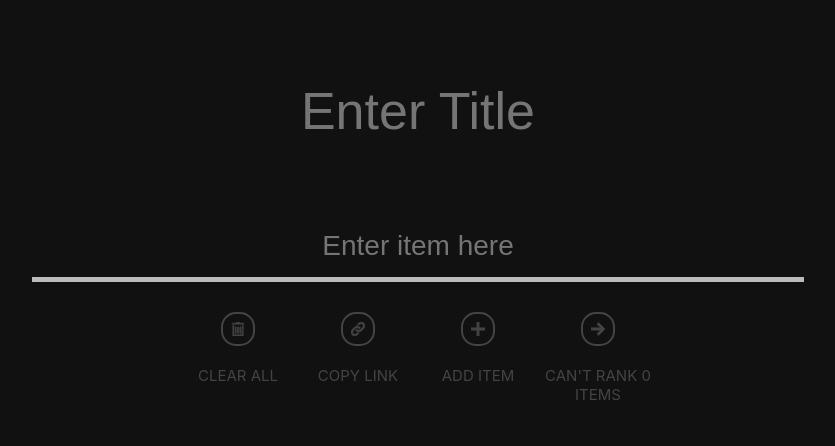
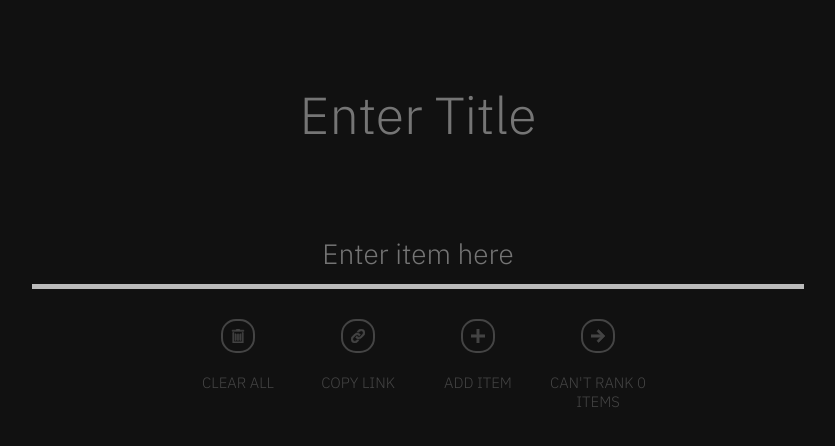
Before and after one commit to shatayu/rankings, a React (Create React App) app: page / in a window 1280 px wide. Shown: the top 446 px of the page, without its empty margins (222-1057 px from the left). Built offline with nearby package versions, Linux system fonts and the light colour scheme.

Commit message:
added font change

```diff
--- a/src/Input/Input.module.css
+++ b/src/Input/Input.module.css
@@ -9,8 +9,7 @@
 }
 
 .title {
-    height: 60px;
-    width: 60vw;
+    min-width: 60vw;
     margin-top: 10vh;
     font-size: min(6.5vh, 12vw);
     text-align: center;
--- a/src/index.css
+++ b/src/index.css
@@ -1,10 +1,16 @@
+@import url('https://fonts.googleapis.com/css2?family=IBM+Plex+Sans:wght@300;400&display=swap');
+
 body {
   margin: 0;
-  font-family: -apple-system, BlinkMacSystemFont, 'Segoe UI', 'Roboto', 'Oxygen',
-    'Ubuntu', 'Cantarell', 'Fira Sans', 'Droid Sans', 'Helvetica Neue',
-    sans-serif;
-  -webkit-font-smoothing: antialiased;
-  -moz-osx-font-smoothing: grayscale;
+  background-color: #111111;
+  font-family: 'IBM Plex Sans', sans-serif;
+  font-weight: 300;
+
+}
+
+input {
+  font-family: 'IBM Plex Sans', sans-serif;
+  font-weight: 300;
 }
 
 code {
```
